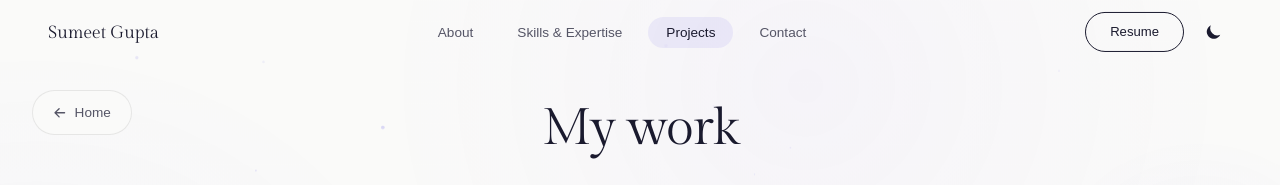
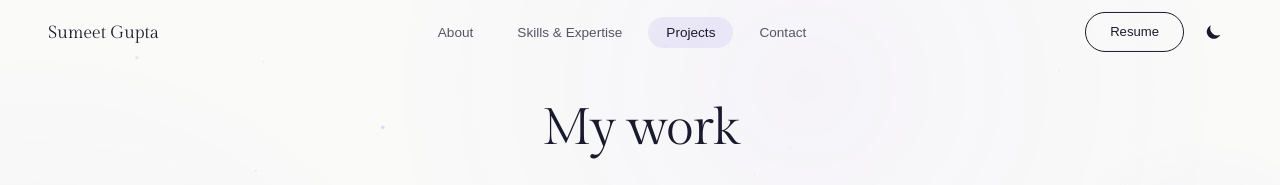
Before and after one commit to sumeetgwork-stack/MY_PORTFOLIO, a React (Vite) app: page /projects in a window 1280 px wide. Shown: the top 185 px of the page. Built offline with nearby package versions, Linux system fonts and the light colour scheme; a web font is replaced by a local one.

Commit message:
Removed back to home button from projects page

```diff
--- a/src/pages/ProjectsPage.jsx
+++ b/src/pages/ProjectsPage.jsx
@@ -251,19 +251,6 @@ const ProjectsPage = () => {
       exit={{ opacity: 0 }}
       transition={{ duration: 0.5 }}
     >
-      {/* Back */}
-      <motion.div
-        className="projects-back"
-        initial={{ opacity: 0, x: -30 }}
-        animate={{ opacity: 1, x: 0 }}
-        transition={{ delay: 0.3 }}
-      >
-        <Link to="/" className="back-link">
-          <HiArrowLeft />
-          <span>Home</span>
-        </Link>
-      </motion.div>
-
       {/* Header — just title, no labels */}
       <motion.div
         className="projects-page-header"
```
